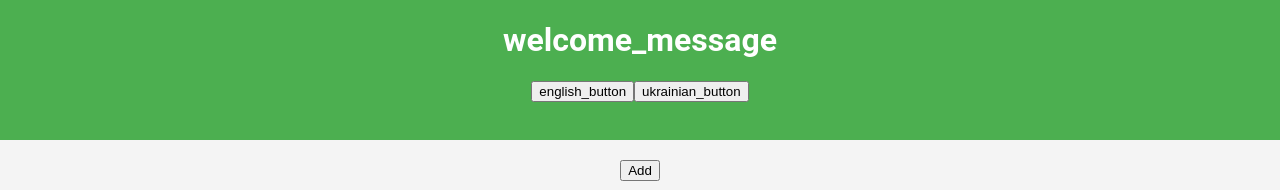
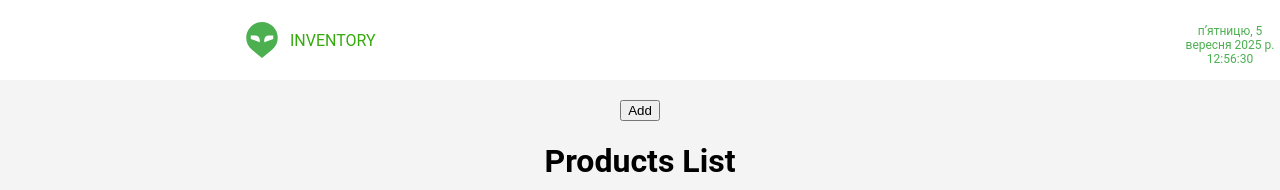
Before and after one commit to hristinson/dzencode, a React (Create React App) app: page / in a window 1280 px wide. Shown: the top 190 px of the page. Built offline with nearby package versions, Linux system fonts and the light colour scheme; no server answers.

Commit message:
Formating

```diff
--- a/src/components/footer/index.scss
+++ b/src/components/footer/index.scss
@@ -1,5 +1,5 @@
 .footer {
-  height: 100px;
+  height: 80px;
   background-color: #333;
   text-align: center;
   color: white;
--- a/src/components/form/index.tsx
+++ b/src/components/form/index.tsx
@@ -1,5 +1,5 @@
 import React, { useState } from "react";
-import { addProduct } from "../../app";
+import { addProduct } from "../../api";
 import { newProduct } from "../../models";
 
 interface AddProductFormProps {
--- a/src/components/header/index.scss
+++ b/src/components/header/index.scss
@@ -1,6 +1,42 @@
 .header {
-  height: 140px;
+  height: 80px;
   background-color: #4caf50;
   text-align: center;
   color: white;
+  display: flex;
+  justify-content: space-between;
+  width: 100%;
 }
+
+.left {
+  width: 280px;
+  background-color: rgb(255, 255, 255);
+  padding-right: 10px;
+  color: rgb(225, 14, 14);
+  display: flex;
+  align-items: center;
+  justify-content: flex-end;
+  svg {
+    fill: #4caf50;
+  }
+}
+.right {
+  font-size: 12px;
+  width: 100px;
+  background-color: rgb(255, 255, 255);
+  padding: 10px 0px 0px 0px;
+  color: #4caf50;
+  display: flex;
+  align-items: center;
+  justify-content: flex-end;
+}
+
+.center {
+  flex-grow: 1;
+  background-color: rgb(255, 255, 255);
+  display: flex;
+  align-items: center;
+  justify-content: flex-start;
+  padding: 10px 60px 10px 0px;
+  color: rgb(53, 171, 13);
+}
--- a/src/components/header/index.tsx
+++ b/src/components/header/index.tsx
@@ -1,24 +1,18 @@
 import { useTranslation } from "react-i18next";
+import { CurrentDateTime } from "../widgets";
 import "./index.scss";
+import Logo from "../images";
 
 const Header = () => {
-  const { t, i18n } = useTranslation();
-
-  const changeLanguage = (lng: string) => {
-    i18n.changeLanguage(lng);
-  };
+  const { t } = useTranslation();
 
   return (
     <header className="header">
-      <h1>{t("welcome_message")}</h1>
-      <div>
-        <button onClick={() => changeLanguage("en")}>
-          {t("english_button")}
-        </button>
-        <button onClick={() => changeLanguage("ua")}>
-          {t("ukrainian_button")}
-        </button>
+      <div className="left">
+        <Logo />
       </div>
+      <div className="center">{t("inventory")}</div>
+      <div className="right">{CurrentDateTime()}</div>
     </header>
   );
 };
--- /dev/null
+++ b/src/components/images/index.tsx
@@ -0,0 +1,20 @@
+const Logo = () => {
+  return (
+    <svg
+      width="36px"
+      height="36px"
+      viewBox="0 0 16 16"
+      fill="inherit"
+      xmlns="http://www.w3.org/2000/svg"
+    >
+      <path
+        fill-rule="evenodd"
+        clip-rule="evenodd"
+        d="M8 16L3.54223 12.3383C1.93278 11.0162 1 9.04287 1 6.96005C1 3.11612 4.15607 0 8 0C11.8439 0 15 3.11612 15 6.96005C15 9.04287 14.0672 11.0162 12.4578 12.3383L8 16ZM3 6H5C6.10457 6 7 6.89543 7 8V9L3 7.5V6ZM11 6C9.89543 6 9 6.89543 9 8V9L13 7.5V6H11Z"
+        fill="inherit"
+      />
+    </svg>
+  );
+};
+
+export default Logo;
--- a/src/components/products_list/index.tsx
+++ b/src/components/products_list/index.tsx
@@ -1,5 +1,5 @@
 import { useEffect, useState, useCallback } from "react";
-import { getProducts, deleteProduct } from "../../app";
+import { getProducts, deleteProduct } from "../../api";
 import { AddProductForm } from "../form";
 import { useTranslation } from "react-i18next";
 import "./index.scss";
--- /dev/null
+++ b/src/components/widgets/index.tsx
@@ -0,0 +1,33 @@
+import React, { useState, useEffect } from "react";
+
+export const CurrentDateTime = () => {
+  const [currentDateTime, setCurrentDateTime] = useState<string>("");
+
+  const getFormattedDateTime = () => {
+    const date = new Date();
+    const formattedDate = new Intl.DateTimeFormat("uk-UA", {
+      weekday: "long",
+      year: "numeric",
+      month: "long",
+      day: "numeric",
+    }).format(date);
+
+    const formattedTime = new Intl.DateTimeFormat("uk-UA", {
+      hour: "2-digit",
+      minute: "2-digit",
+      second: "2-digit",
+    }).format(date);
+
+    return `${formattedDate} ${formattedTime}`;
+  };
+
+  useEffect(() => {
+    const intervalId = setInterval(() => {
+      setCurrentDateTime(getFormattedDateTime());
+    }, 1000);
+
+    return () => clearInterval(intervalId);
+  }, []);
+
+  return <div>{currentDateTime}</div>;
+};
--- a/src/locales/translation.json
+++ b/src/locales/translation.json
@@ -1,5 +1,6 @@
 {
   "products_list": "Products List",
   "no_avialable_products": "No avialable products",
-  "footer_text": "Version: "
+  "footer_text": "Version: ",
+  "inventory": "INVENTORY"
 }
```
Also changed, not shown: package.json (+19 -19 lines), src/api/index.ts (renamed from src/app/index.ts), src/components/images/logo.svg (added).
